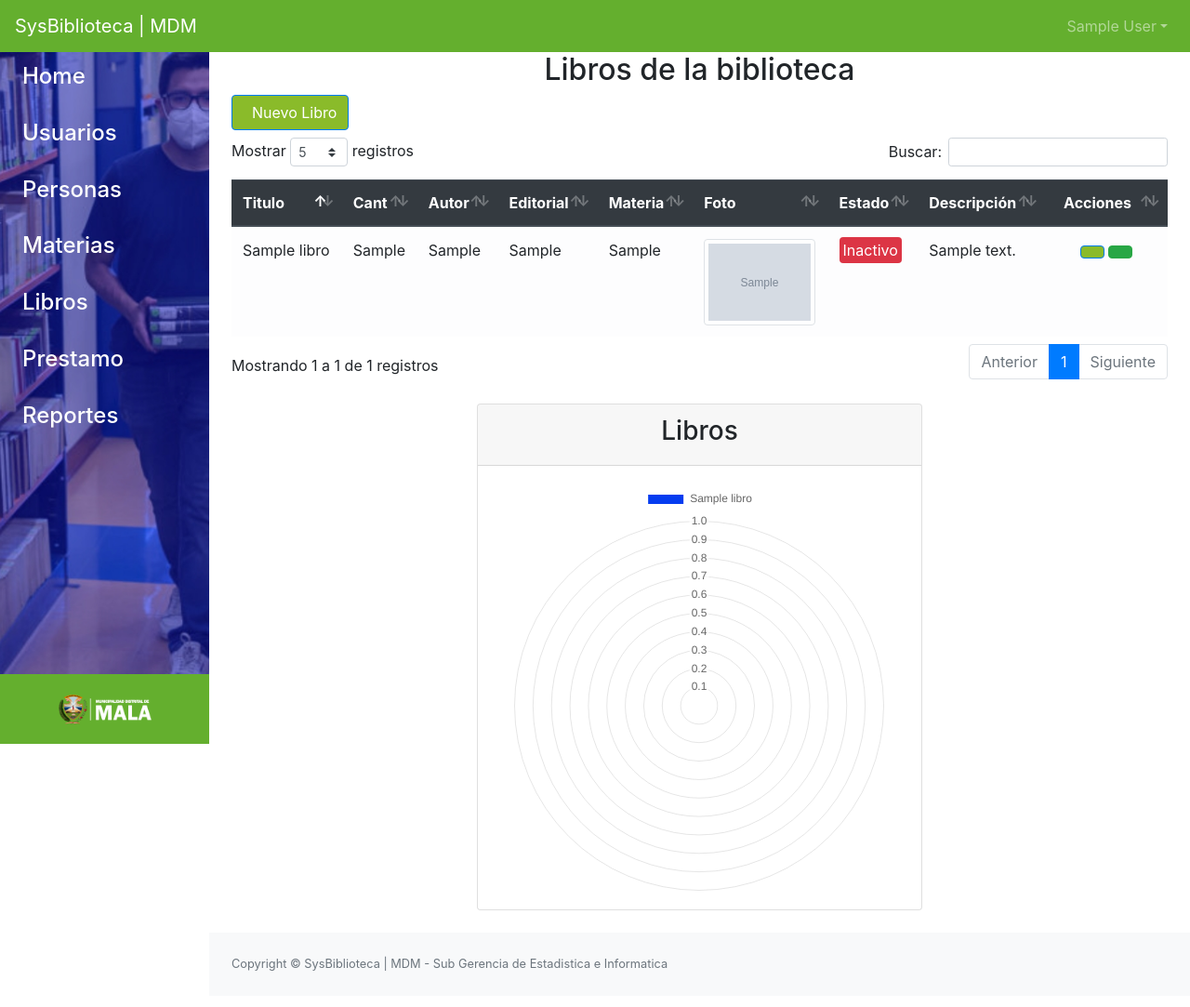
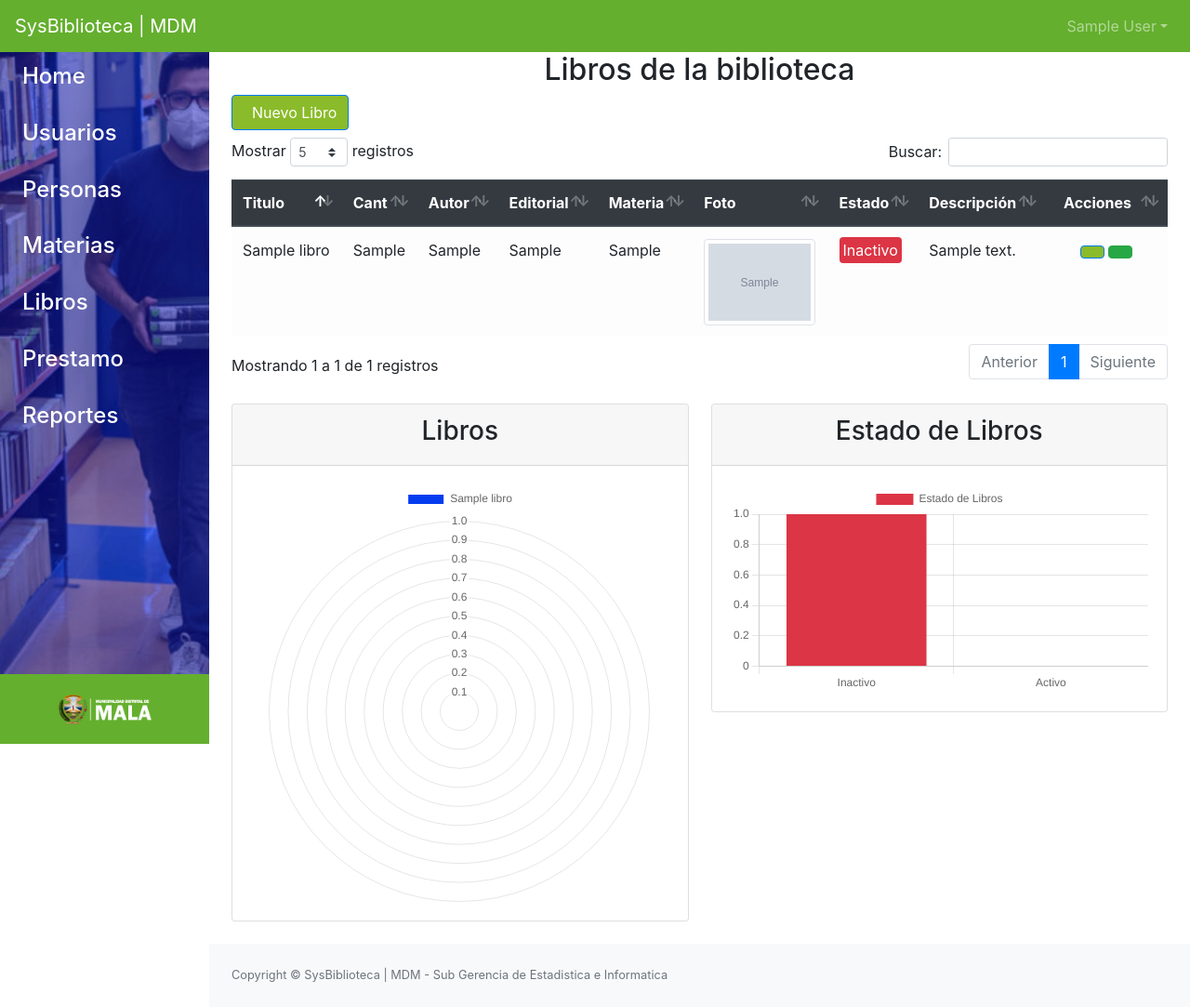
Before and after one commit to IngNex/system_library_mvc, a PHP site: page /SistemaBiblioteca/libros in a window 1280 px wide. Shown: the whole page at 93% size. Before the commit the page ends 1044 px from the top, so only its background shows below. Run offline with PHP 8.4, Linux system fonts and the light colour scheme; the visitor is signed in with stand-in values (Sample User, id 1); tables that the repository leaves empty or names only in its code hold one stand-in row (values such as "Sample post"); grey boxes marked "Sample" are stand-in pictures; some libraries are stand-ins or nearby versions.

Commit message:
add chartjs libro, funcuonesjs and chartphp

```diff
--- a/Assets/js/Funciones.js
+++ b/Assets/js/Funciones.js
@@ -320,7 +320,7 @@ if (document.getElementById("libroCantidad")) {
                         labels: nombre,
                         datasets: [{
                             data: cantidad,
-                            backgroundColor: ['#053cf0', '#ffff00', '#d90098',  '#ff1c00', '#5e022a', '#ff005a', '#ff5800', '#52e358', '#02fafa','#fa3232'],
+                            backgroundColor: ['#053cf0', '#ff1c00','#ffff00', '#d90098', '#ff5800', '#52e358', '#02fafa','#5e022a', '#ff005a',  '#fa3232'],
                         }],
                     },
                 });
@@ -537,7 +537,46 @@ if (document.getElementById("barPrestamo")) {
         }
     });
 }
+/*==================== ESTADO DE LIBRO ======================*/
+if (document.getElementById("estadoLiChart")) {
+    const action = "estadoLiChart";
+    $.ajax({
+        url: 'src/chart.php',
+        type: 'POST',
+        data: {
+            action
+        },
+        async: true,
+        success: function (response) {
+            if (response != 0) {
+                var data = JSON.parse(response);
+                var nombre = [];
+                var cantidad = [];
+                for (var i = 0; i < data.length; i++) {
+                    nombre.push(data[i]['estado']);
+                    cantidad.push(data[i]['cantidad']);
+                }
+                var ctx = document.getElementById("estadoLiChart");
 
+                var myPieChart = new Chart(ctx, {
+                    type: 'bar',
+                    data: {
+                        labels: ['Inactivo', 'Activo'],
+                        datasets: [{
+                            label: 'Estado de Libros',
+                            fill: false,
+                            data: cantidad,
+                            backgroundColor: [ '#DC3545','#007BFF'],
+                        }],
+                    },
+                });
+            }
+        },
+        error: function (error) {
+            console.log(error);
+        }
+    });
+}
 /*==================== ESTADO DE USUARIO ======================*/
 if (document.getElementById("estadoUser")) {
     const action = "estadoUser";
--- a/Views/libros/listar.php
+++ b/Views/libros/listar.php
@@ -157,6 +157,38 @@
     <main>
         <div class="container-fluid">
             <div class="row">
+                        <div class="col-lg-6">
+                            <div class="card">
+                                <div class="card-header card-header-primary">
+                                    <center>
+                                        <h3 class="title-2 m-b-40">Libros</h3>
+                                    </center>
+                                </div>
+                                <div class="card-body">
+                                    <canvas id="libroCantidad"></canvas>
+                                </div>
+                            </div>
+                        </div>
+                        <div class="col-lg-6">
+                            <div class="card">
+                                <div class="card-header card-header-primary">
+                                    <center>
+                                        <h3 class="title-2 m-b-40">Estado de Libros</h3>
+                                    </center>
+                                </div>
+                                <div class="card-body">
+                                    <canvas id="estadoLiChart"></canvas>
+                                </div>
+                            </div>
+                        </div>
+            </div>
+        </div>
+    </main>
+    <br>
+    <?php pie() ?>
+
+<!--
+<div class="row">
                 <div class="col-lg-12">
                     <center>
                         <div class="col-lg-6">
@@ -174,7 +206,4 @@
                     </center>
                 </div>
             </div>
-        </div>
-    </main>
-    <br>
-    <?php pie() ?>
+-->
--- a/src/chart.php
+++ b/src/chart.php
@@ -95,7 +95,7 @@ if ($_POST['action'] == 'materialChart') {
 /* ========== Querys Libro  ======== */
 if ($_POST['action'] == 'libroChart') {
     $arreglo = array();
-    $query = mysqli_query($conexion, "SELECT titulo, cantidad FROM libro;");
+    $query = mysqli_query($conexion, "SELECT titulo, cantidad FROM libro ORDER BY cantidad;");
 
     while ($data = mysqli_fetch_array($query)) {
         $arreglo[] = $data;
@@ -103,7 +103,16 @@ if ($_POST['action'] == 'libroChart') {
     echo json_encode($arreglo);
     die();
 }
+if ($_POST['action'] == 'estadoLiChart') {
+    $arreglo = array();
+    $query = mysqli_query($conexion, "SELECT estado, count(*) AS cantidad FROM libro GROUP BY estado;");
 
+    while ($data = mysqli_fetch_array($query)) {
+        $arreglo[] = $data;
+    }
+    echo json_encode($arreglo);
+    die();
+}
 /* ========== Querys Autor  ======== */
 
 if ($_POST['action'] == 'autorChart') {
```
Also changed, not shown: Assets/images/libros/3aa8a2bea679b7eb4849cc470ecc1194_analisis_de_matematica_dos.jpg (added).
